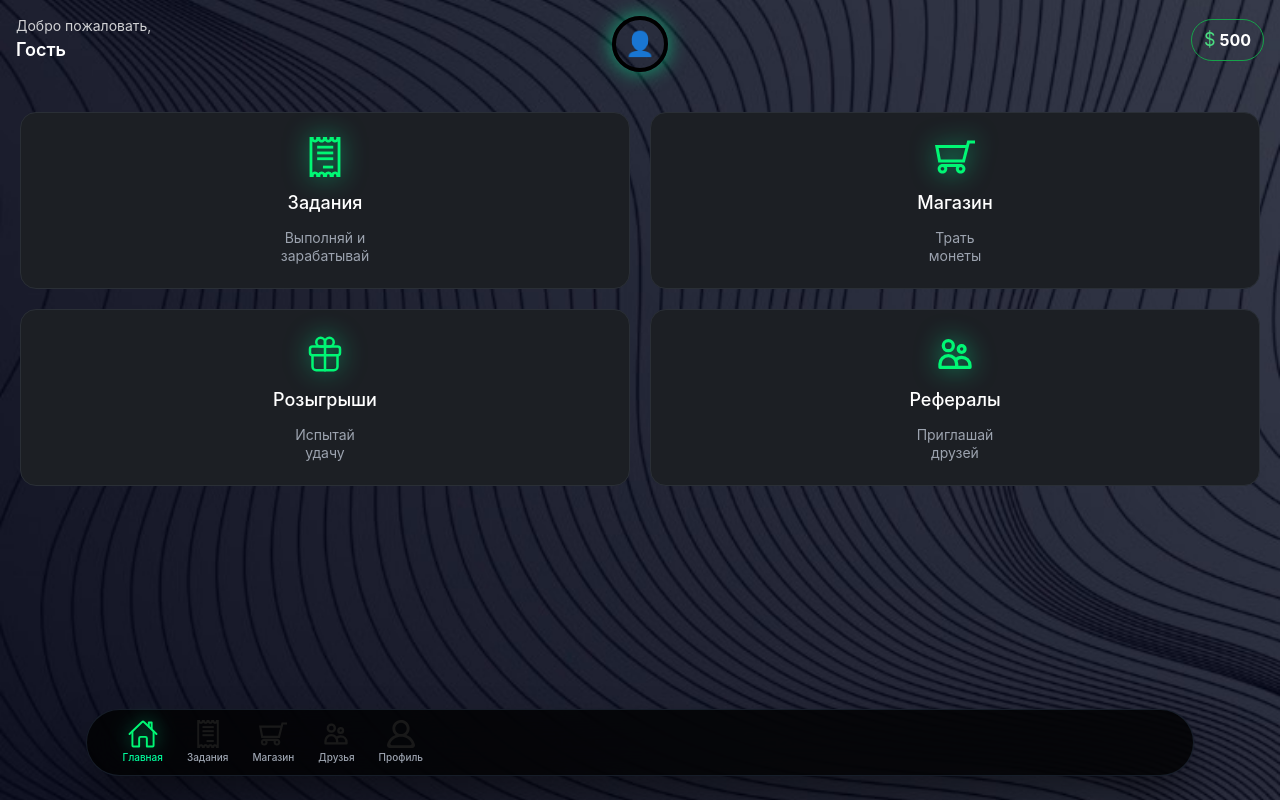
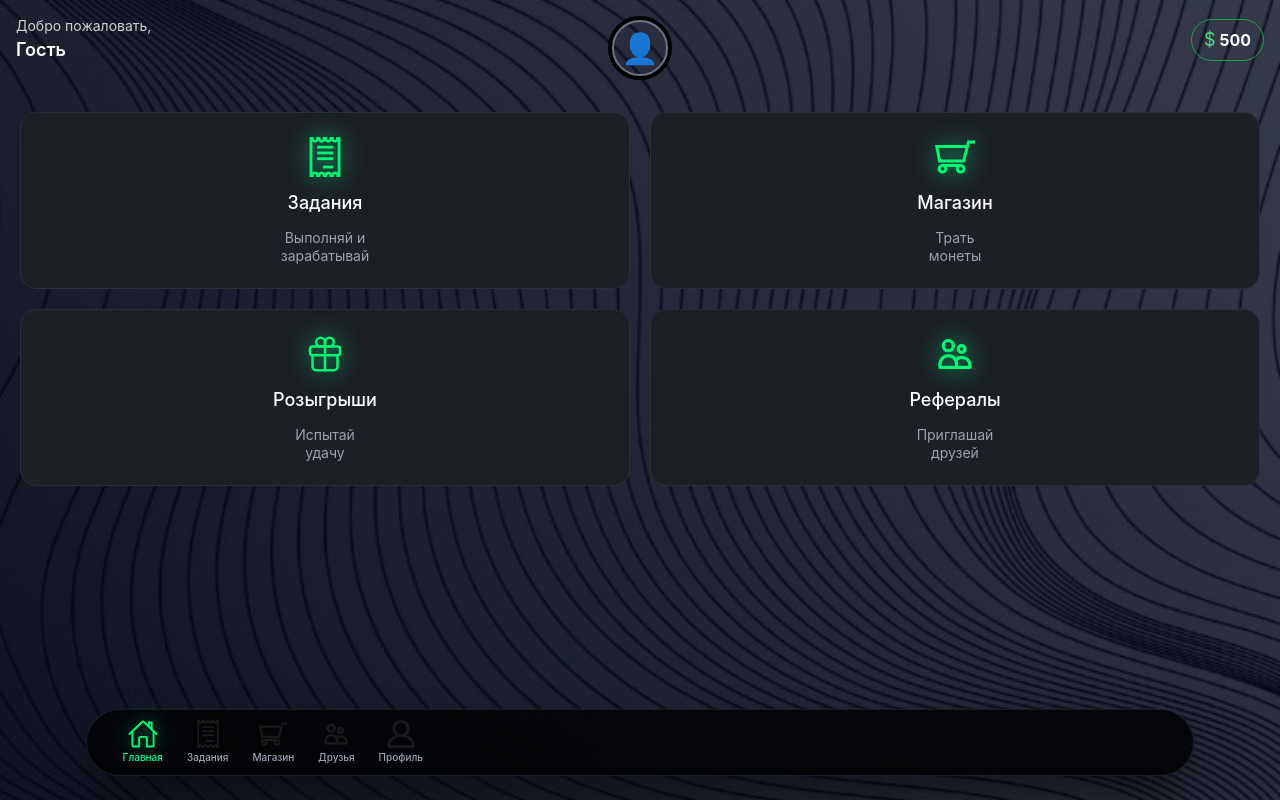
Before and after one commit to ik123-coder/giftbot-miniapp, a React (Vite) app in the folder client/: page / in a window 1280 px wide. Built offline with nearby package versions, Linux system fonts and the light colour scheme; the HTML template or start-up script is replaced by a standard one.

Commit message:
Update Header.jsx

```diff
--- a/client/src/components/Header.jsx
+++ b/client/src/components/Header.jsx
@@ -7,14 +7,19 @@ export default function Header({ firstName, balance, photoUrl }) {
         <div className="text-lg font-semibold">{firstName}</div>
       </div>
 
-      {/* Аватар по центру сверху */}
+      {/* Аватар по центру сверху — с многослойной обводкой и свечением */}
       <div className="absolute left-1/2 -translate-x-1/2 top-4">
-        <div className="relative">
-          {/* Внешнее зелёное свечение и градиентная рамка */}
-          <div className="absolute inset-0 rounded-full bg-gradient-to-r from-[#00ff9d] via-[#00e68c] to-[#00ff9d] blur-md opacity-70"></div>
+        <div className="relative w-16 h-16">
+          {/* Самое внешнее свечение (зелёное размытие) */}
+          <div className="absolute inset-[-8px] rounded-full bg-gradient-to-r from-[#00ff9d]/30 via-[#00e68c]/20 to-[#00ff9d]/30 blur-xl opacity-70 pointer-events-none"></div>
 
-          {/* Сам аватар с чёрной внутренней обводкой */}
-          <div className="relative w-14 h-14 rounded-full overflow-hidden border-4 border-black bg-black shadow-[0_0_20px_rgba(0,255,157,0.6)]">
+          {/* Зелёная неоновая обводка (градиент) */}
+          <div className="absolute inset-[-3px] rounded-full bg-gradient-to-r from-[#00ff9d] via-[#00e68c] to-[#00ff9d] p-[3px] pointer-events-none">
+            {/* Чёрная обводка (толще) */}
+            <div className="w-full h-full rounded-full border-4 border-black bg-black">
+              {/* Тонкая серая обводка внутри чёрной */}
+              <div className="w-full h-full rounded-full border-2 border-gray-500 overflow-hidden">
+                {/* Сама аватарка */}
                 {photoUrl ? (
                   <img
                     src={photoUrl}
@@ -22,10 +27,12 @@ export default function Header({ firstName, balance, photoUrl }) {
                     className="w-full h-full object-cover"
                   />
                 ) : (
-              <div className="w-full h-full bg-gray-700 flex items-center justify-center text-2xl text-white">
+                  <div className="w-full h-full bg-gray-700 flex items-center justify-center text-3xl text-white">
                     👤
                   </div>
                 )}
+              </div>
+            </div>
           </div>
         </div>
       </div>
```
Lines whose indentation alone changed are shown as unchanged.
